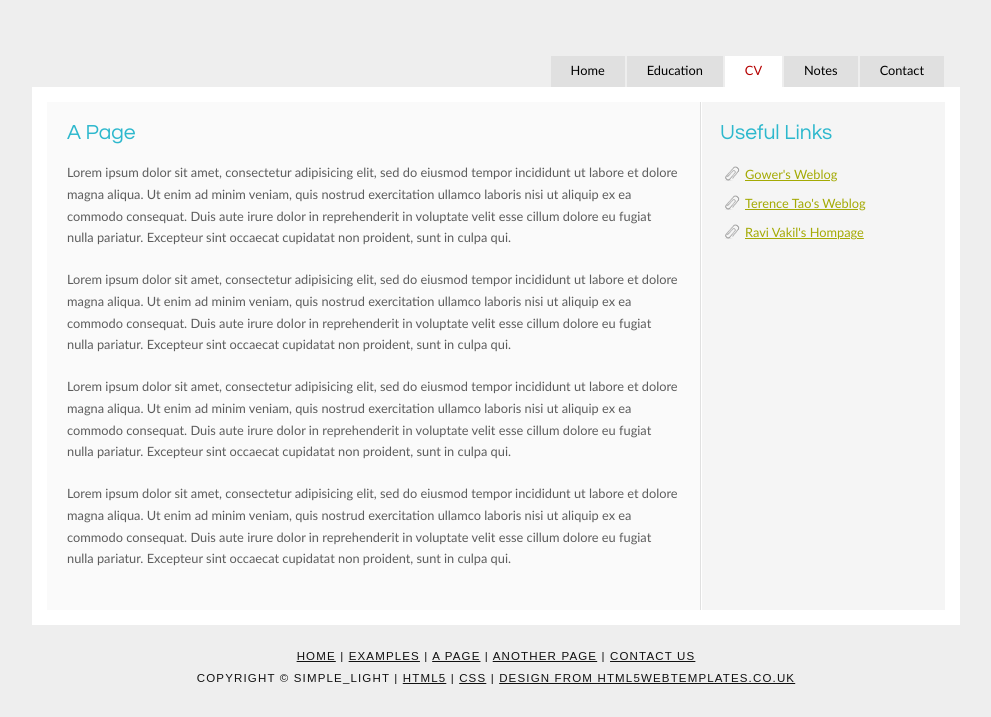
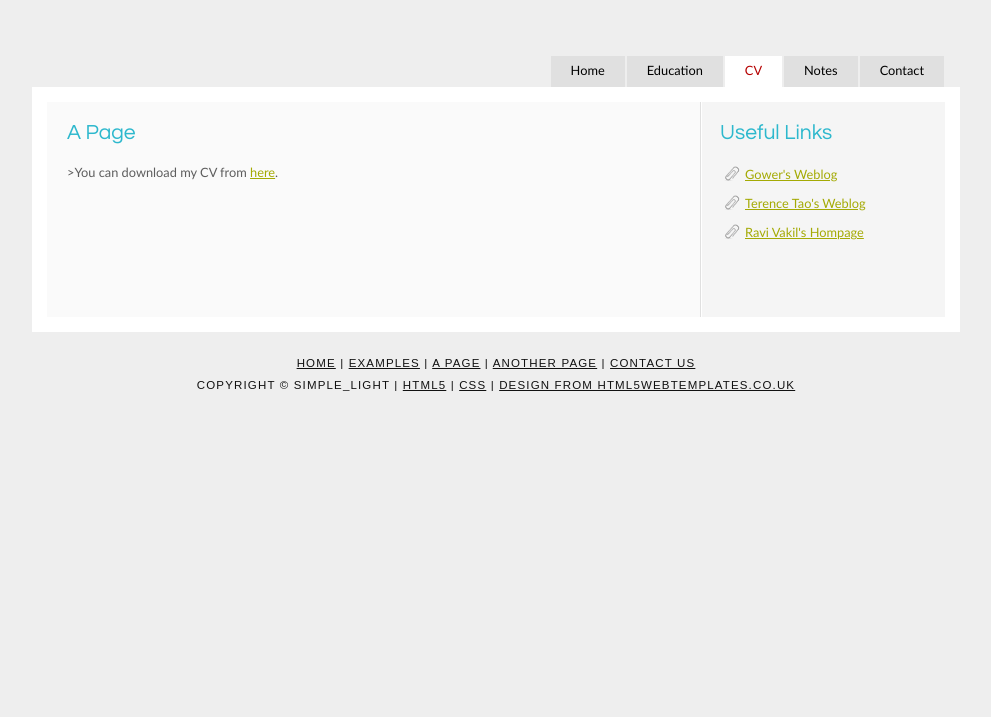
Before and after one commit to momasamdi/momasamditest.github.io, a plain HTML site: page page.html in a window 1280 px wide. Shown: the part 83-800 px from the top of the page, without its empty margins (144-1135 px from the left). Drawn offline with Linux system fonts and the light colour scheme.

Commit message:
Update page.html

```diff
--- a/page.html
+++ b/page.html
@@ -51,11 +51,8 @@
       </div>
       <div id="content">
         <h1>A Page</h1>
-        <p>Lorem ipsum dolor sit amet, consectetur adipisicing elit, sed do eiusmod tempor incididunt ut labore et dolore magna aliqua. Ut enim ad minim veniam, quis nostrud exercitation ullamco laboris nisi ut aliquip ex ea commodo consequat. Duis aute irure dolor in reprehenderit in voluptate velit esse cillum dolore eu fugiat nulla pariatur. Excepteur sint occaecat cupidatat non proident, sunt in culpa qui.</p>
-        <p>Lorem ipsum dolor sit amet, consectetur adipisicing elit, sed do eiusmod tempor incididunt ut labore et dolore magna aliqua. Ut enim ad minim veniam, quis nostrud exercitation ullamco laboris nisi ut aliquip ex ea commodo consequat. Duis aute irure dolor in reprehenderit in voluptate velit esse cillum dolore eu fugiat nulla pariatur. Excepteur sint occaecat cupidatat non proident, sunt in culpa qui.</p>
-        <p>Lorem ipsum dolor sit amet, consectetur adipisicing elit, sed do eiusmod tempor incididunt ut labore et dolore magna aliqua. Ut enim ad minim veniam, quis nostrud exercitation ullamco laboris nisi ut aliquip ex ea commodo consequat. Duis aute irure dolor in reprehenderit in voluptate velit esse cillum dolore eu fugiat nulla pariatur. Excepteur sint occaecat cupidatat non proident, sunt in culpa qui.</p>
-        <p>Lorem ipsum dolor sit amet, consectetur adipisicing elit, sed do eiusmod tempor incididunt ut labore et dolore magna aliqua. Ut enim ad minim veniam, quis nostrud exercitation ullamco laboris nisi ut aliquip ex ea commodo consequat. Duis aute irure dolor in reprehenderit in voluptate velit esse cillum dolore eu fugiat nulla pariatur. Excepteur sint occaecat cupidatat non proident, sunt in culpa qui.</p>
       </div>
+      <p>>You can download my CV from <a href="">here</a>.</p>
     </div>
     <div id="footer">
       <p><a href="index.html">Home</a> | <a href="examples.html">Examples</a> | <a href="page.html">A Page</a> | <a href="another_page.html">Another Page</a> | <a href="contact.html">Contact Us</a></p>
```
